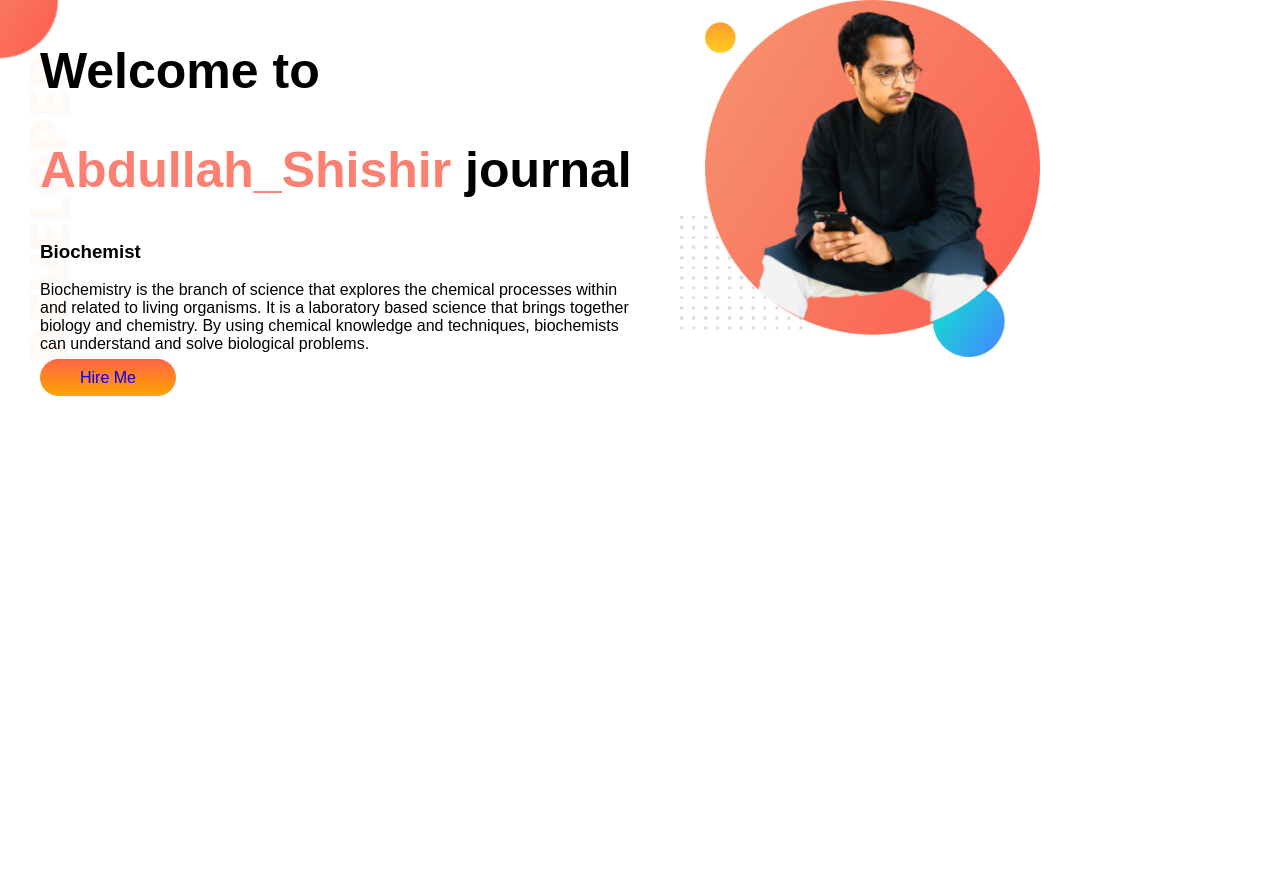
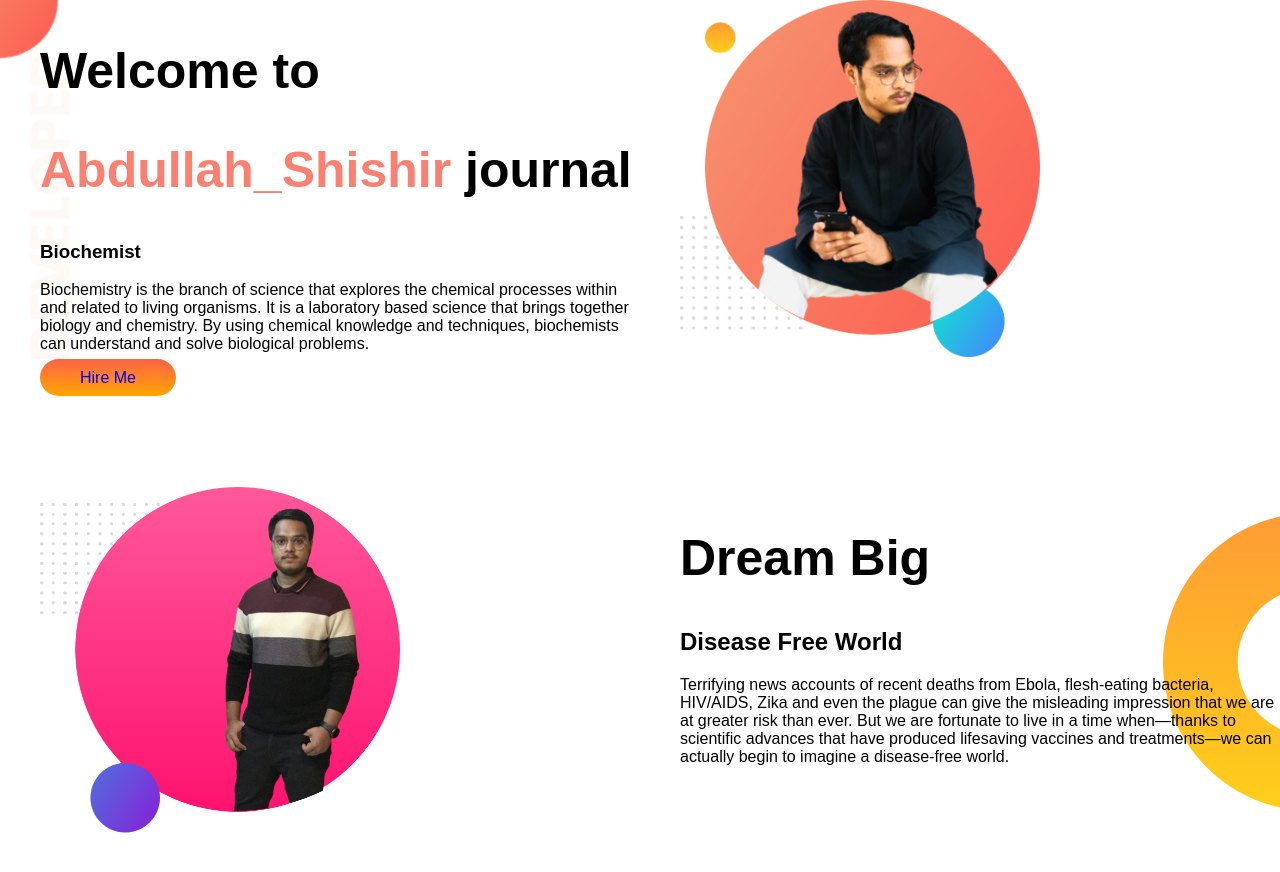
Before and after one commit to Shishir800/Biochemistry-Portfolio, a plain HTML site: page index.html in a window 1280 px wide. Before the commit the page ends 800 px from the top, so only its background shows below. Drawn offline with Linux system fonts and the light colour scheme; a web font is replaced by a local one.

Commit message:
dream area commit

```diff
--- a/index.html
+++ b/index.html
@@ -29,6 +29,20 @@
             <img src="images/shishir new.png" alt="">
         </div>
 
+
+    </section>
+    <section class="new-image">
+        <div class="width">
+            <img src="images/shishir lat.png" alt="">
+        </div>
+        <div class="width">
+            <h1>Dream Big</h1>
+            <h2>Disease Free World</h2>
+            <p>Terrifying news accounts of recent deaths from Ebola, flesh-eating bacteria, HIV/AIDS, Zika and even the
+                plague can give the misleading impression that we are at greater risk than ever. But we are fortunate to
+                live in a time when—thanks to scientific advances that have produced lifesaving vaccines and
+                treatments—we can actually begin to imagine a disease-free world.</p>
+        </div>
     </section>
 
 </body>
--- a/style.css
+++ b/style.css
@@ -10,6 +10,7 @@ h1{
 }
 section{
     display: flex;
+    margin-bottom: 100px;
 
 }
 .width{
@@ -32,3 +33,8 @@ section{
     background-repeat: no-repeat;
 
 }
+.new-image{
+    background-image: url(images/dream-bg.png);
+    background-repeat: no-repeat;
+    background-position: right;
+}
```
